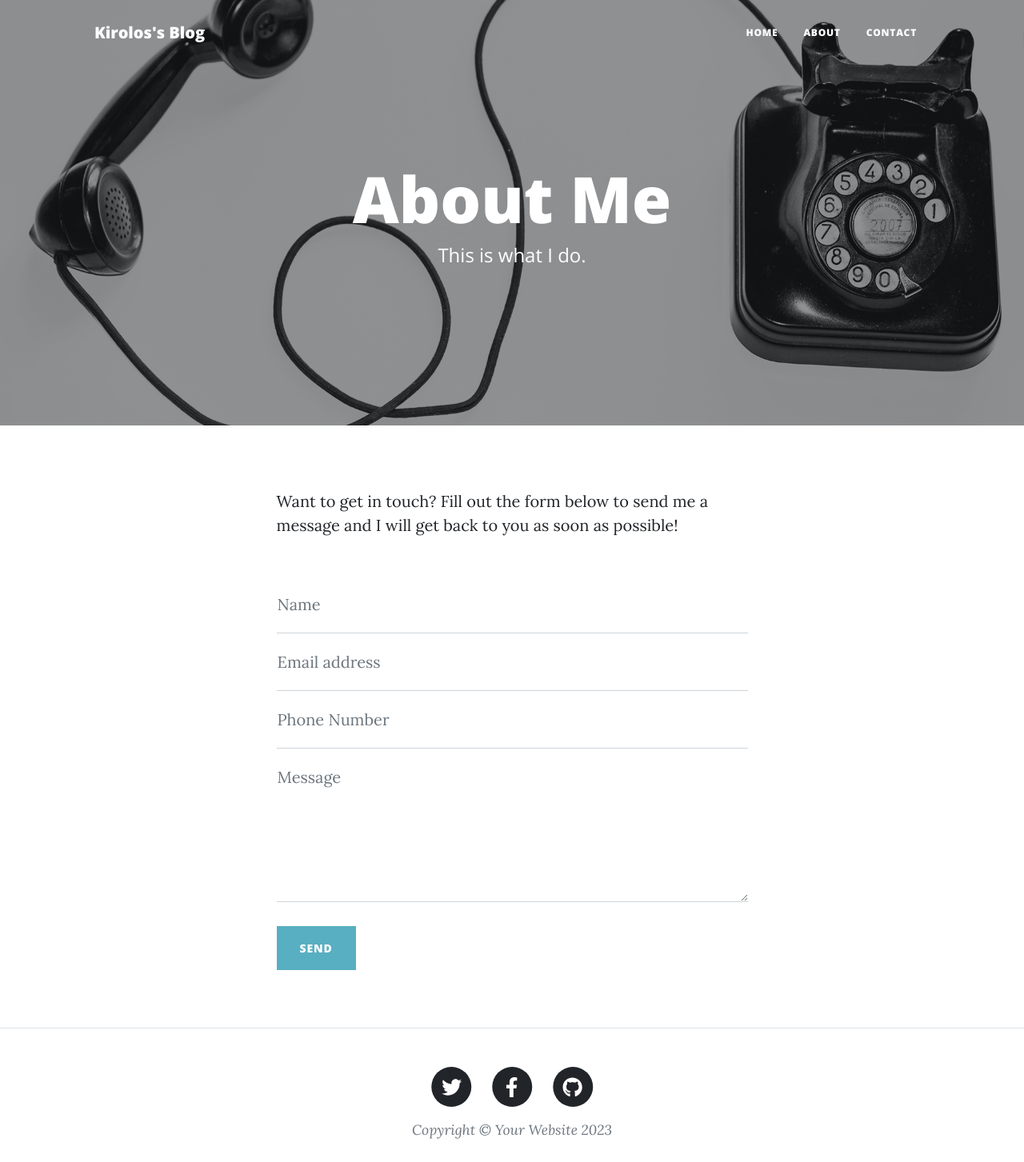
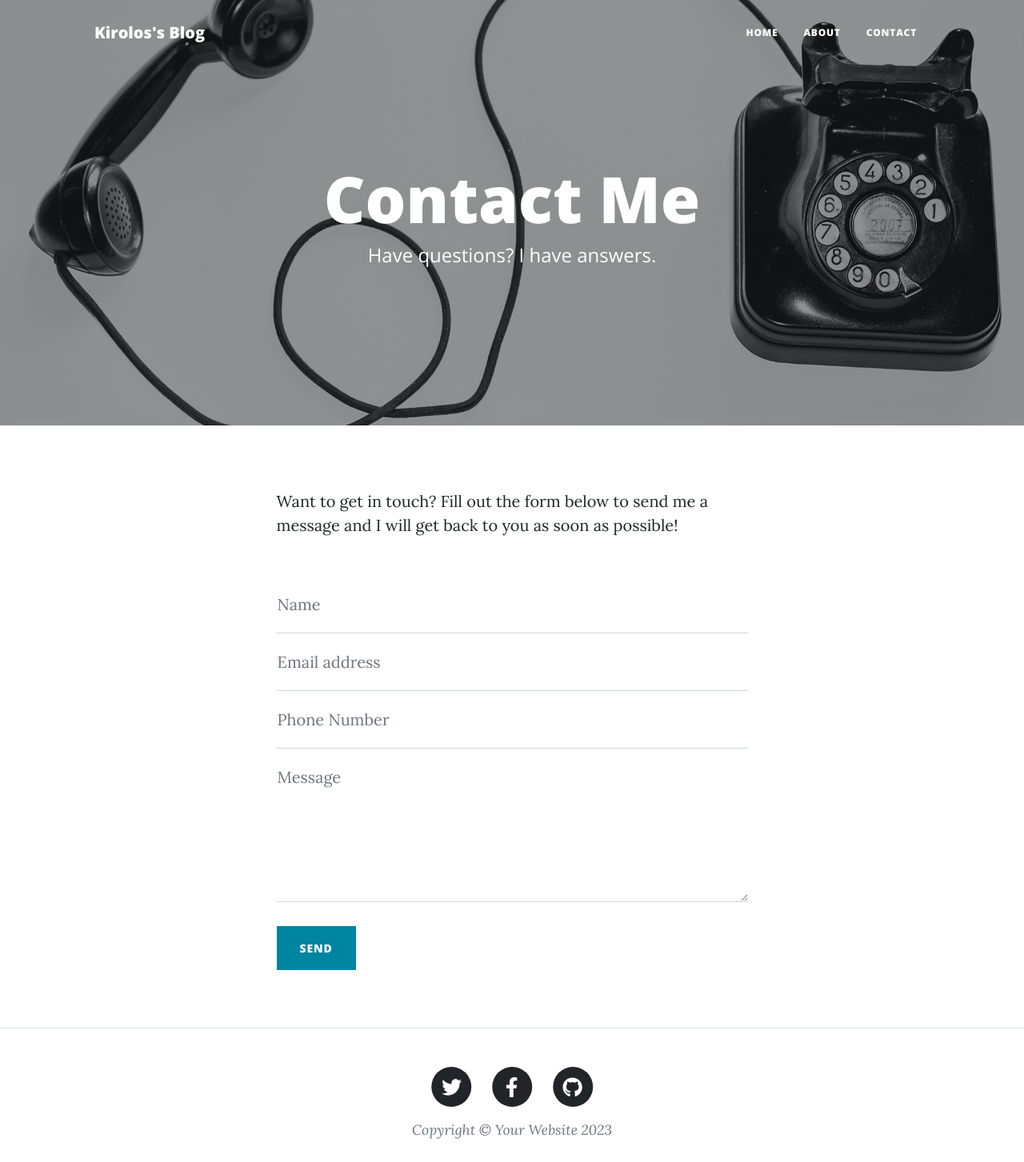
Before and after one commit to KirolosYassa/Blog-Site-with-Flask---Jinja, a Flask app: page /contact in a window 1280 px wide. Shown: the top 1453 px of the page at 80% size. Run offline with Flask 3, Linux system fonts and the light colour scheme; some libraries are stand-ins or nearby versions.

Commit message:
Successfully view and change h1 tag in contact html file when contact is sent

```diff
--- a/main.py
+++ b/main.py
@@ -1,4 +1,4 @@
-from flask import Flask, render_template
+from flask import Flask, render_template, request
 from post import Post
 
 app = Flask(__name__)
@@ -15,11 +15,6 @@ def index():
     home()
 
 
-@app.route("/contact")
-def contact():
-    return render_template("contact.html")
-
-
 @app.route("/about")
 def about():
     return render_template("about.html")
@@ -34,5 +29,20 @@ def get_specific_post(post_id):
     return render_template("post.html", post=single_post)
 
 
+@app.route("/contact", methods=["GET", "POST"])
+def contact():
+    contact_sent = False
+    if request.method == "POST":
+        name = request.form.get("name")
+        email = request.form.get("email")
+        phone = request.form.get("phone")
+        message = request.form.get("message")
+
+        print(name, email, phone, message)
+        contact_sent = True
+
+    return render_template("contact.html", contact_sent=contact_sent)
+
+
 if __name__ == "__main__":
     app.run(debug=True)
--- a/templates/contact.html
+++ b/templates/contact.html
@@ -7,8 +7,14 @@
     <div class="row gx-4 gx-lg-5 justify-content-center">
       <div class="col-md-10 col-lg-8 col-xl-7">
         <div class="page-heading">
-          <h1>About Me</h1>
-          <span class="subheading">This is what I do.</span>
+          {% if contact_sent: %}
+          <h1>Thank You</h1>
+          <span class="subheading">Successfully your message has been sent!.</span>
+          {% else %}
+          <h1>Contact Me </h1>
+          <span class="subheading">Have questions? I have answers.
+          </span>
+          {% endif %}
         </div>
       </div>
     </div>
@@ -31,9 +37,9 @@
           <!-- To make this form functional, sign up at-->
           <!-- https://startbootstrap.com/solution/contact-forms-->
           <!-- to get an API token!-->
-          <form id="contactForm" data-sb-form-api-token="API_TOKEN">
+          <form id="contactForm" data-sb-form-api-token="API_TOKEN" action="{{ url_for('contact') }}" method="post">
             <div class="form-floating">
-              <input class="form-control" id="name" type="text" placeholder="Enter your name..."
+              <input class="form-control" id="name" type="text" placeholder="Enter your name..." name="name"
                 data-sb-validations="required" />
               <label for="name">Name</label>
               <div class="invalid-feedback" data-sb-feedback="name:required">
@@ -41,7 +47,7 @@
               </div>
             </div>
             <div class="form-floating">
-              <input class="form-control" id="email" type="email" placeholder="Enter your email..."
+              <input class="form-control" id="email" type="email" placeholder="Enter your email..." name="email"
                 data-sb-validations="required,email" />
               <label for="email">Email address</label>
               <div class="invalid-feedback" data-sb-feedback="email:required">
@@ -52,7 +58,7 @@
               </div>
             </div>
             <div class="form-floating">
-              <input class="form-control" id="phone" type="tel" placeholder="Enter your phone number..."
+              <input class="form-control" id="phone" type="tel" placeholder="Enter your phone number..." name="phone"
                 data-sb-validations="required" />
               <label for="phone">Phone Number</label>
               <div class="invalid-feedback" data-sb-feedback="phone:required">
@@ -61,7 +67,7 @@
             </div>
             <div class="form-floating">
               <textarea class="form-control" id="message" placeholder="Enter your message here..." style="height: 12rem"
-                data-sb-validations="required"></textarea>
+                name="message" data-sb-validations="required"></textarea>
               <label for="message">Message</label>
               <div class="invalid-feedback" data-sb-feedback="message:required">
                 A message is required.
@@ -72,7 +78,7 @@
             <!---->
             <!-- This is what your users will see when the form-->
             <!-- has successfully submitted-->
-            <div class="d-none" id="submitSuccessMessage">
+            <!-- <div class="d-none" id="submitSuccessMessage">
               <div class="text-center mb-3">
                 <div class="fw-bolder">Form submission successful!</div>
                 To activate this form, sign up at
@@ -80,18 +86,18 @@
                 <a
                   href="https://startbootstrap.com/solution/contact-forms">https://startbootstrap.com/solution/contact-forms</a>
               </div>
-            </div>
+            </div> -->
             <!-- Submit error message-->
             <!---->
             <!-- This is what your users will see when there is-->
             <!-- an error submitting the form-->
-            <div class="d-none" id="submitErrorMessage">
+            <!-- <div class="d-none" id="submitErrorMessage">
               <div class="text-center text-danger mb-3">
                 Error sending message!
               </div>
-            </div>
+            </div> -->
             <!-- Submit Button-->
-            <button class="btn btn-primary text-uppercase disabled" id="submitButton" type="submit">
+            <button class="btn btn-primary text-uppercase" id="" type="submit">
               Send
             </button>
           </form>
```
